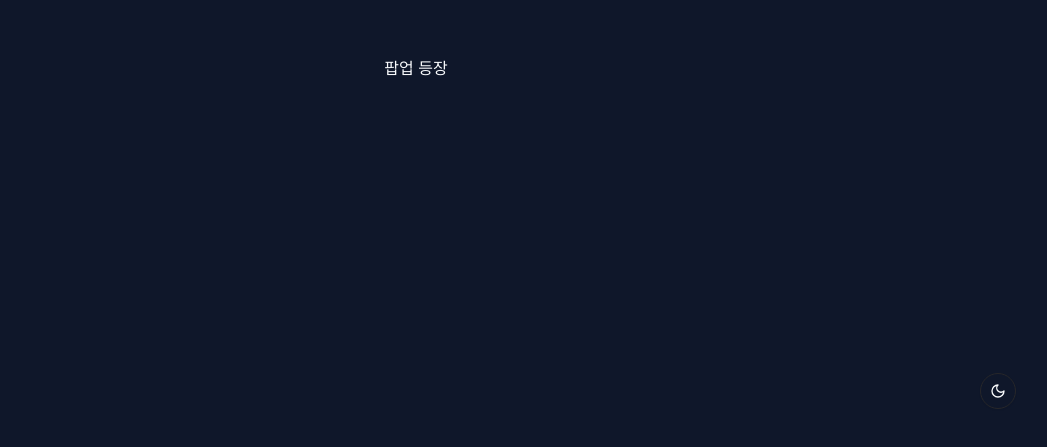
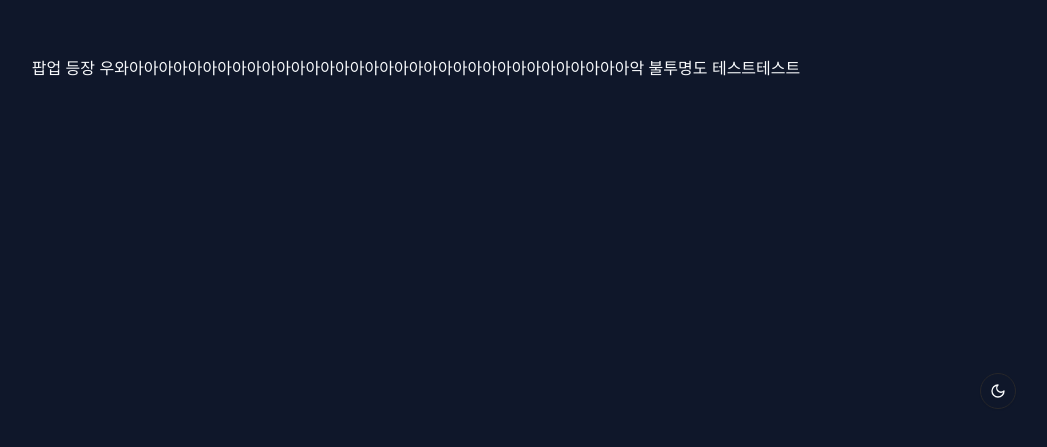
Before and after one commit to fe11-part4-team3/coworkers, a Next.js app: page /1/tasklist in a window 1280 px wide. Shown: the part 331-778 px from the top of the page, without its empty margins (224-1271 px from the left). Built offline with nearby package versions, Linux system fonts and the light colour scheme; a web font is replaced by a local one.

Commit message:
🐛 모달 실행 시 바깥 영역은 검은색 불투명도 50%로 덮기

```diff
--- a/app/[teamId]/tasklist/page.tsx
+++ b/app/[teamId]/tasklist/page.tsx
@@ -14,7 +14,11 @@ export default function TaskListPage() {
   return (
     <>
       <div className="flex h-screen items-center justify-center">
-        <button onClick={openModal}>팝업 등장</button>
+        <button onClick={openModal}>
+          팝업 등장
+          우와아아아아아아아아아아아아아아아아아아아아아아아아아아아아아아아아아아악
+          불투명도 테스트테스트
+        </button>
         <AddTaskList onClick={handleOnclick} />
       </div>
     </>
--- a/components/modal/AddTaskList.tsx
+++ b/components/modal/AddTaskList.tsx
@@ -32,9 +32,14 @@ export default function AddTaskList({
   if (!isOpen) return null;
 
   return (
+    <>
+      <div
+        className="fixed inset-0 z-10 bg-black bg-opacity-50"
+        onClick={closeModal}
+      />
       <div
         ref={ref}
-      className="absolute flex h-pr-235 w-pr-380 flex-col items-center justify-between rounded-xl bg-popover pb-pr-32 font-medium"
+        className="absolute z-20 flex h-pr-235 w-pr-380 flex-col items-center justify-between rounded-xl bg-popover pb-pr-32 font-medium"
       >
         <div className="relative flex w-full flex-col items-center gap-pr-16 pt-pr-48">
           <CloseIcon
@@ -56,5 +61,6 @@ export default function AddTaskList({
           color="primary"
         />
       </div>
+    </>
   );
 }
```
Lines whose indentation alone changed are shown as unchanged.
